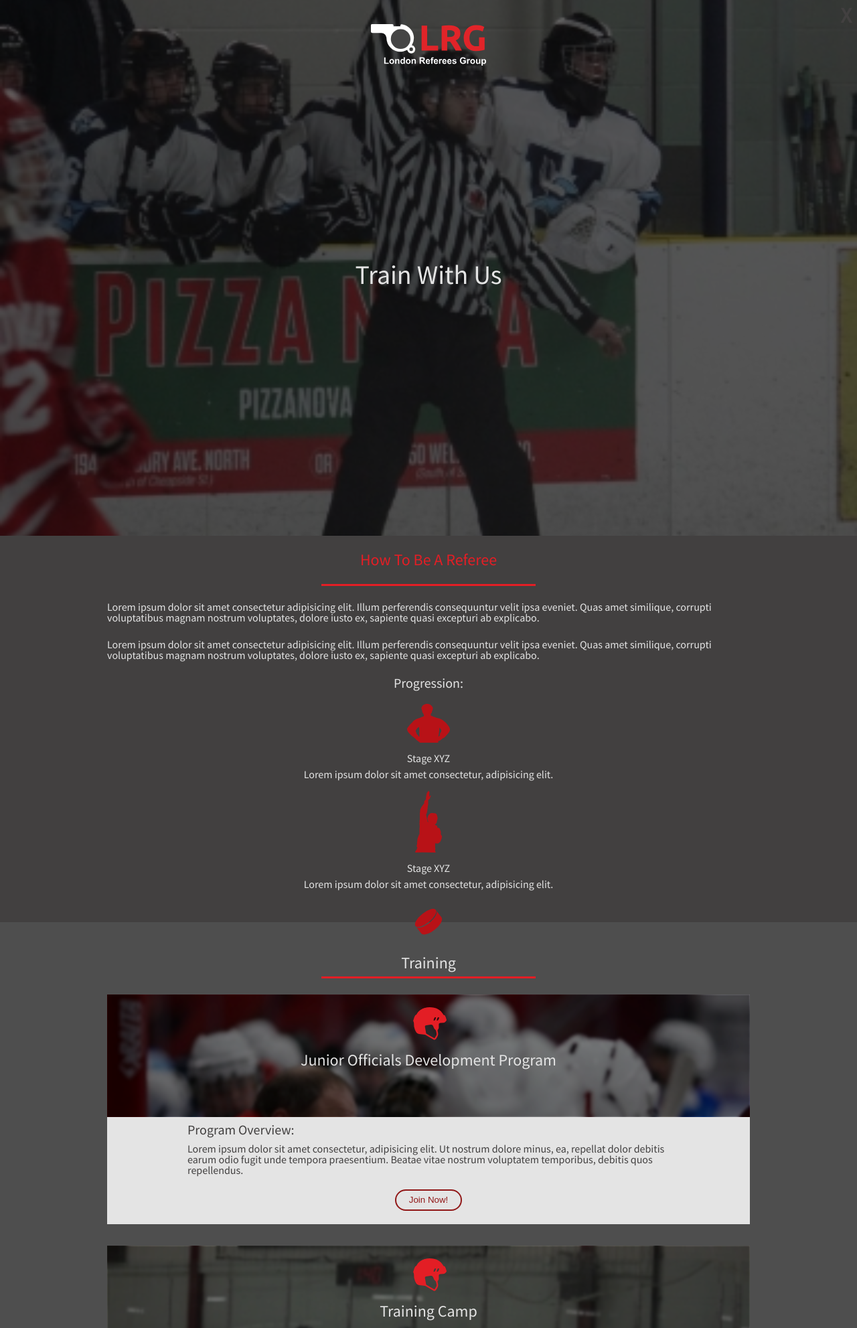
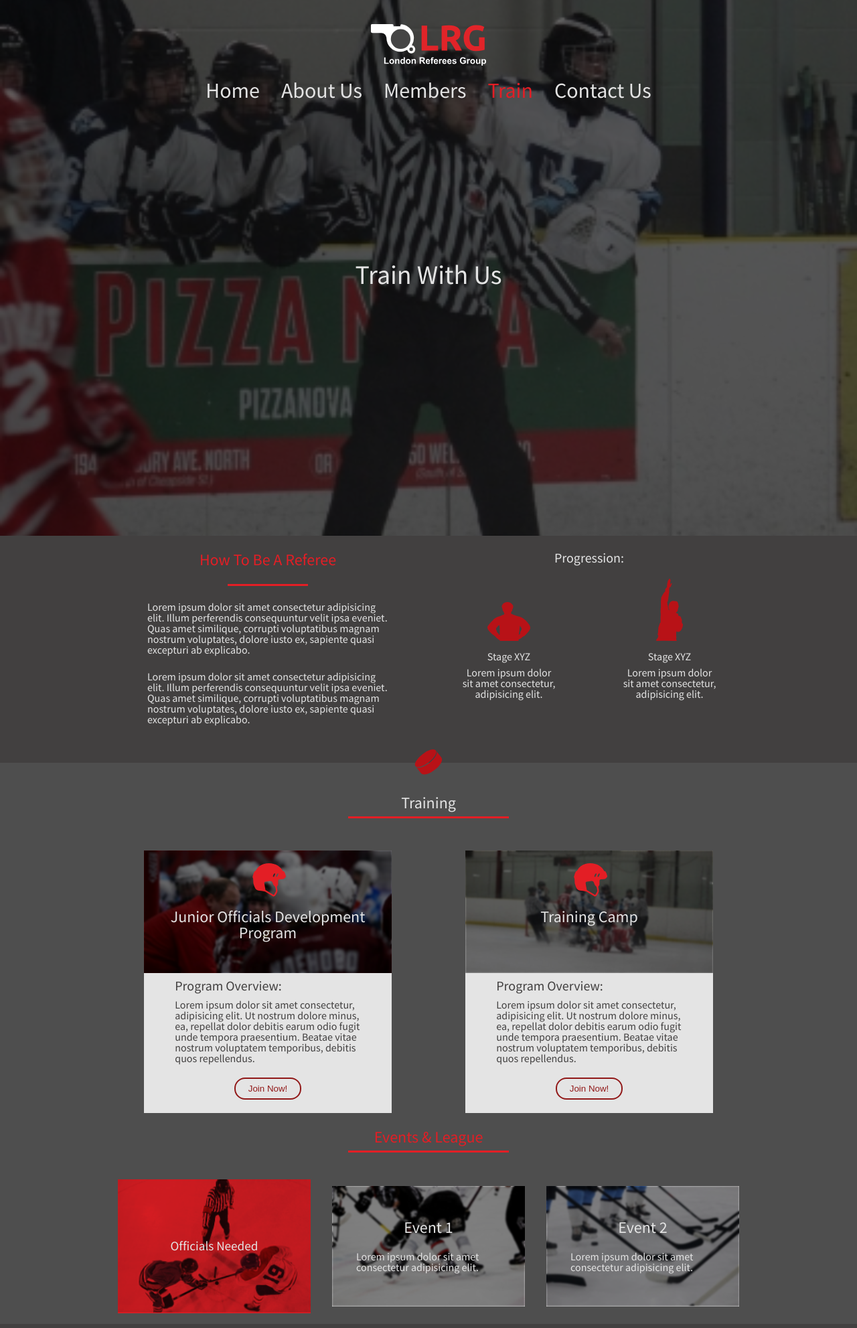
Before and after one commit to jmillermedia/FIP_Term4, a PHP site: page /views/train.html in a window 1280 px wide. Shown: the top 1983 px of the page at 67% size. Run offline with PHP 8.4, Linux system fonts and the light colour scheme.

Commit message:
train page desktop complete
Added form open/close functionality to the signup form, moved form to its own SASS module.

```diff
--- a/assets/sass/main.scss
+++ b/assets/sass/main.scss
@@ -7,6 +7,7 @@
 @import 'modules/_about.scss';
 @import 'modules/_members.scss';
 @import 'modules/_train.scss';
+@import 'modules/signUpForm.scss';
 @import 'modules/_contact.scss';
 @import 'modules/_admin.scss';
 
--- /dev/null
+++ b/assets/sass/modules/_signUpForm.scss
@@ -0,0 +1,118 @@
+.joinFormWrapper {
+    width: 100%;
+    background-color: $offwhite;
+    display: block;
+    margin: 0 auto;
+    padding: 1.5rem 0 1.5rem 0;
+}
+
+.joinForm {
+    position: fixed;
+    font-family: $fontStack;
+    z-index: 102;
+    top: 0;
+    background-color: rgba(0, 0, 0, 0.651);
+    width: 100%;
+    height: 100%;
+    color: $dark-grey;
+    overflow-y: scroll;
+    overflow-x: hidden;
+
+    &__heading {
+        text-align: center;
+        font-size: 1.5rem;
+        padding-bottom: 0.75rem;
+    }
+
+    &__close {
+        color: $dark-grey;
+        font-size: 2em;
+        position: absolute;
+        top: 0;
+        right: 0;
+        font-weight: 900;
+        padding: 0.25em 0.25em 0 0;
+        cursor: pointer;
+    }
+
+    &__disclaimer {
+        font-size: 0.75em;
+        width: 75%;
+        display: block;
+        margin: 0 auto;
+        margin-bottom: 1em;
+
+        & li {
+            color: $dark-grey;
+            margin-bottom: 0.75em;
+            & a {
+                color: $footerRed;
+                text-decoration: none;
+            }
+        }
+    }
+
+    & label {
+        display: block;
+        margin: 0 auto;
+        text-align: center;
+        width: 60%;
+        margin-bottom: 0.5em;
+    }
+
+    & input {
+        background: none;
+        border: none;
+        border-bottom: 2px solid $main-red;
+        width: 60%;
+        height: 20px;
+        display: block;
+        margin: 0 auto;
+        margin-bottom: 2em;
+
+        &::placeholder {
+            font-size: 0.75em;
+            color: $main-red;
+            opacity: 50%;
+        }
+    }
+
+    & .submit {
+        font-family: $fontStack;
+        color: $offwhite;
+        background-color: $main-red;
+        border: none;
+        font-size: 1.25em;
+        padding: 0.3em;
+        width: 125px;
+        border-radius: 25px;
+        display: block;
+        margin: 0 auto;
+        margin-bottom: 1em;
+    }
+}
+
+@media screen and (min-width: 768px) {
+    .joinFormWrapper {
+        width: 75%;
+    }
+    .joinForm {
+        font-size: 1.5rem;
+        &__heading {
+            font-size: 2rem;
+            font-weight: 600;
+        }
+        &__disclaimer {
+            font-size: 1.5rem;
+        }
+        & input {
+            max-width: 35%;
+            &::placeholder {
+                font-size: 1rem;
+            }
+        }
+        &__close {
+            color: $offwhite;
+        }
+    }
+}
--- a/assets/sass/modules/_train.scss
+++ b/assets/sass/modules/_train.scss
@@ -1,8 +1,20 @@
+.howToWrapper {
+    width: 100%;
+    background-color: $dark-grey;
+    display: flex;
+    justify-content: center;
+    align-content: center;
+}
+
 .howTo {
-    width: 100%;
+    width: 75%;
     font-family: $fontStack;
     background-color: $dark-grey;
     padding-bottom: 2em;
+    display: flex;
+    flex-direction: column;
+    justify-content: center;
+    align-content: center;
 
     &__heading {
         font-size: 1.5em;
@@ -56,13 +68,20 @@
         text-align: center;
     }
 
+    &__cards {
+        width: 100%;
+        display: flex;
+        flex-direction: column;
+        justify-items: center;
+        align-items: center;
+    }
+
     &__card {
         background-color: $offwhite;
         color: $dark-grey;
         width: 75%;
         display: block;
-        margin: 0 auto;
-        margin-bottom: 2em;
+        margin: 1.5rem;
 
         &--image {
             height: 183px;
@@ -138,6 +157,13 @@
         text-align: center;
     }
 
+    &__cards {
+        display: flex;
+        flex-direction: column;
+        justify-items: center;
+        align-items: center;
+    }
+
     &__looking {
         background-color: $main-red;
         background-image: url(../images/eventsLooking.jpg);
@@ -198,85 +224,72 @@
     }
 }
 
-.joinForm {
-    font-family: $fontStack;
-    z-index: 102;
-    top: 0;
-    background-color: $offwhite;
-    width: 100vw;
-    height: auto;
-    display: flex;
-    flex-direction: column;
-    justify-content: center;
-    align-content: center;
-    color: $dark-grey;
-    overflow-x: scroll;
-
-    &__heading {
-        text-align: center;
-        font-size: 1.5em;
-        padding-bottom: 0.75em;
+@media screen and (min-width:768px) {
+    .howTo {
+        display: grid;
+        grid-template-columns: 1fr 1fr;
+        grid-template-rows: 1fr;
+        gap: 0px 0px;
+        grid-template-areas:
+            "howTo__copySection howTo__progressionSection";
     }
 
-    &__close {
-        color: $dark-grey;
-        font-size: 2em;
-        position: absolute;
-        top: 0;
-        right: 0;
-        font-weight: 900;
-        padding: 0.25em 0.25em 0 0;
+    .howTo__copySection { grid-area: howTo__copySection; }
+
+    .howTo__progressionSection {
+        display: grid;
+        grid-template-columns: 1fr 1fr;
+        grid-template-rows: 0.3fr 1.7fr;
+        gap: 0px 0px;
+        grid-template-areas:
+            "howTo__subheading howTo__subheading"
+            "howTo__progressionSection--first howTo__progressionSection--second";
+        grid-area: howTo__progressionSection;
     }
 
-    &__disclaimer {
-        font-size: 0.75em;
+    .howTo__subheading {
+        grid-area: howTo__subheading;
+        margin-top: 1.5rem;
+        }
+
+    .howTo__progressionSection--first {
+        grid-area: howTo__progressionSection--first;
+        align-self: baseline;
+        justify-self: center;
+        }
+
+    .howTo__progressionSection--second {
+            grid-area: howTo__progressionSection--second;
+            align-self: baseline;
+            justify-self: center;
+        }
+
+    .training {
         width: 75%;
         display: block;
         margin: 0 auto;
-        margin-bottom: 1em;
+        &__cards {
+            flex-direction: row;
+            justify-content: space-around;
+        }
 
-        & li {
-            color: $dark-grey;
-            margin-bottom: 0.75em;
+        &__card {
+            max-width: 370px;
         }
     }
 
-    & label {
-        display: block;
-        margin: 0 auto;
-        text-align: center;
-        width: 60%;
-        margin-bottom: 0.5em;
-    }
+    .events {
+        &__cards {
+            flex-direction: row;
+            align-items: center;
+            justify-items: center;
+            justify-content: space-around;
+        }
 
-    & input {
-        background: none;
-        border: none;
-        border-bottom: 2px solid $main-red;
-        width: 60%;
-        height: 20px;
-        display: block;
-        margin: 0 auto;
-        margin-bottom: 2em;
-
-        &::placeholder {
-            font-size: 0.75em;
-            color: $main-red;
-            opacity: 50%;
+        &__event, &__looking {
+            max-width: 300px;
+            margin: 1rem;
         }
     }
 
-    & .submit {
-        font-family: $fontStack;
-        color: $offwhite;
-        background-color: $main-red;
-        border: none;
-        font-size: 1.25em;
-        padding: 0.3em;
-        width: 125px;
-        border-radius: 25px;
-        display: block;
-        margin: 0 auto;
-        margin-bottom: 1em;
-    }
 }
--- /dev/null
+++ b/public/scripts/modules/train.js
@@ -0,0 +1,19 @@
+(() => {
+    let joinButton = document.querySelectorAll('.training__card--join'),
+        signUpForm = document.querySelector('.joinForm'),
+        signUpFormClose = document.querySelector('.joinForm__close');
+
+    function openForm() {
+        signUpForm.classList.toggle('hidden');
+        document.body.style.overflowY = 'hidden';
+    }
+
+    function closeForm() {
+        signUpForm.classList.toggle('hidden');
+        document.body.style.overflowY = 'scroll';
+    }
+
+    joinButton.forEach(button => button.addEventListener('click', openForm));
+
+    signUpFormClose.addEventListener('click', closeForm);
+})();
--- a/views/about.html
+++ b/views/about.html
@@ -24,7 +24,7 @@
             <nav class="nav__main">
                 <ul class="nav__main--ul">
                     <li class="nav__main--li"><a href="../views/index.html">Home</a></li>
-                    <li class="nav__main--li selected"><a href="../views/about.html">About Us</a></li>
+                    <li class="nav__main--li selected"><a href="#">About Us</a></li>
                     <li class="nav__main--li"><a href="../views/members.html">Members</a></li>
                     <li class="nav__main--li"><a href="../views/train.html">Train</a></li>
                     <li class="nav__main--li"><a href="../views/contact.html">Contact Us</a></li>
--- a/views/train.html
+++ b/views/train.html
@@ -21,13 +21,13 @@
         <!-- Main Navigation Section (mobile and desktop) -->
         <header class="nav">
             <h2 class="hidden">Main Nav</h2>
-            <nav class="nav__main hidden">
+            <nav class="nav__main">
                 <ul class="nav__main--ul">
-                    <li class="nav__main--li">Home</li>
-                    <li class="nav__main--li">About Us</li>
-                    <li class="nav__main--li">Members</li>
-                    <li class="nav__main--li selected">Train</li>
-                    <li class="nav__main--li">Contact Us</li>
+                    <li class="nav__main--li"><a href="../views/index.html">Home</a></li>
+                    <li class="nav__main--li"><a href="../views/about.html">About Us</a></li>
+                    <li class="nav__main--li"><a href="../views/members.html">Members</a></li>
+                    <li class="nav__main--li selected"><a href="../views/train.html">Train</a></li>
+                    <li class="nav__main--li"><a href="../views/contact.html">Contact Us</a></li>
                 </ul>
             </nav>
             <nav class="nav__mobile hidden"> <!-- toggle hidden class with JS-->
@@ -50,19 +50,29 @@
         </section>
 
         <!-- How To Be A Ref Section -->
+        <div class="howToWrapper">
             <section class="howTo">
+                <div class="howTo__copySection">
                     <h2 class="howTo__heading">How To Be A Referee</h2>
                     <hr class="howTo__underline">
                     <p class="howTo__copy">Lorem ipsum dolor sit amet consectetur adipisicing elit. Illum perferendis consequuntur velit ipsa eveniet. Quas amet similique, corrupti voluptatibus magnam nostrum voluptates, dolore iusto ex, sapiente quasi excepturi ab explicabo.</p>
                     <p class="howTo__copy">Lorem ipsum dolor sit amet consectetur adipisicing elit. Illum perferendis consequuntur velit ipsa eveniet. Quas amet similique, corrupti voluptatibus magnam nostrum voluptates, dolore iusto ex, sapiente quasi excepturi ab explicabo.</p>
+                </div>
+                <div class="howTo__progressionSection">
                     <h3 class="howTo__subheading">Progression:</h3>
+                    <div class="howTo__progressionSection--first">
                         <img src="../public/images/howToIcon1.svg" alt="Referee Making a Call icon" class="howTo__icon">
                         <h4 class="howTo__points">Stage XYZ</h4>
                         <p class="howTo__stageDesc">Lorem ipsum dolor sit amet consectetur, adipisicing elit.</p>
+                    </div>
+                    <div class="howTo__progressionSection--second">
                         <img src="../public/images/howToIcon2.svg" alt="Referee Making a Call icon" class="howTo__icon">
                         <h4 class="howTo__points">Stage XYZ</h4>
                         <p class="howTo__stageDesc">Lorem ipsum dolor sit amet consectetur, adipisicing elit.</p>
+                    </div>
+                </div>
             </section>
+        </div>
 
         <img src="../public/images/puckBreak.svg" alt="Puck Page Break" class="puckBreak">
 
@@ -70,6 +80,7 @@
         <section class="training">
             <h2 class="training__heading">Training</h2>
             <hr>
+            <div class="training__cards">
             <div class="training__card">
                 <div style="background-image: url(../public/images/trainCard1.jpg)" alt="Hockey team with coach" class="training__card--image">
                     <div class="blur">
@@ -92,12 +103,14 @@
                 <p class="training__card--copy">Lorem ipsum dolor sit amet consectetur, adipisicing elit. Ut nostrum dolore minus, ea, repellat dolor debitis earum odio fugit unde tempora praesentium. Beatae vitae nostrum voluptatem temporibus, debitis quos repellendus.</p>
                 <button class="training__card--join">Join Now!</button>
             </div>
+        </div>
         </section>
 
         <!-- Events & League Section -->
         <section class="events">
             <h2 class="events__heading">Events & League</h2>
             <hr>
+            <div class="events__cards">
             <div class="events__looking">
                     <h3 class="events__looking--heading">Officials Needed</h3>
             </div>
@@ -113,10 +126,12 @@
                     <p>Lorem ipsum dolor sit amet consectetur adipisicing elit.</p>
                 </div>
             </div>
+        </div>
         </section>
 
         <!-- Join Form -->
-        <form action="submit" class="joinForm">
+        <form action="submit" class="joinForm hidden">
+            <div class="joinFormWrapper">
             <h2 class="joinForm__heading">Sign Up Form</h2>
             <p class="joinForm__close">X</p>
             <div class="joinForm__disclaimer">
@@ -130,7 +145,7 @@
                 <li>Attend a minimum of 3 hrs of on ice Exhibition Training Games</li>
                 <li>Attend Monthly Membership Meetings</li>
                 <li>Be available one day every weekend to skate 2 or 3 games (Sept-March)</li>
-                <li>If you have any questions or comments please send to devprogram@londonrefereesgroup.com</li>
+                <li>If you have any questions or comments please send to <a href='mailto:devprogram@londonrefereesgroup.com'>devprogram@londonrefereesgroup.com</a></li>
             </ul>
             </div>
             <label for="firstname">First Name</label>
@@ -156,6 +171,7 @@
             <input type="membership" id="membership" name="membership" placeholder="Please enter your membership." required>
 
             <button class="submit">Submit</button>
+        </div>
         </form>
 
         <!-- Footer Section -->
@@ -207,5 +223,6 @@
     </main>
     <script src="https://cdn.jsdelivr.net/npm/vue@2/dist/vue.js"></script>
     <script defer type="module" src="../public/scripts/main.js"></script>
+    <script defer type="module" src="../public/scripts/modules/train.js"></script>
 </body>
 </html>
```
Also changed, not shown: public/css/main.css, 1 other file. Lines whose indentation alone changed are shown as unchanged.
